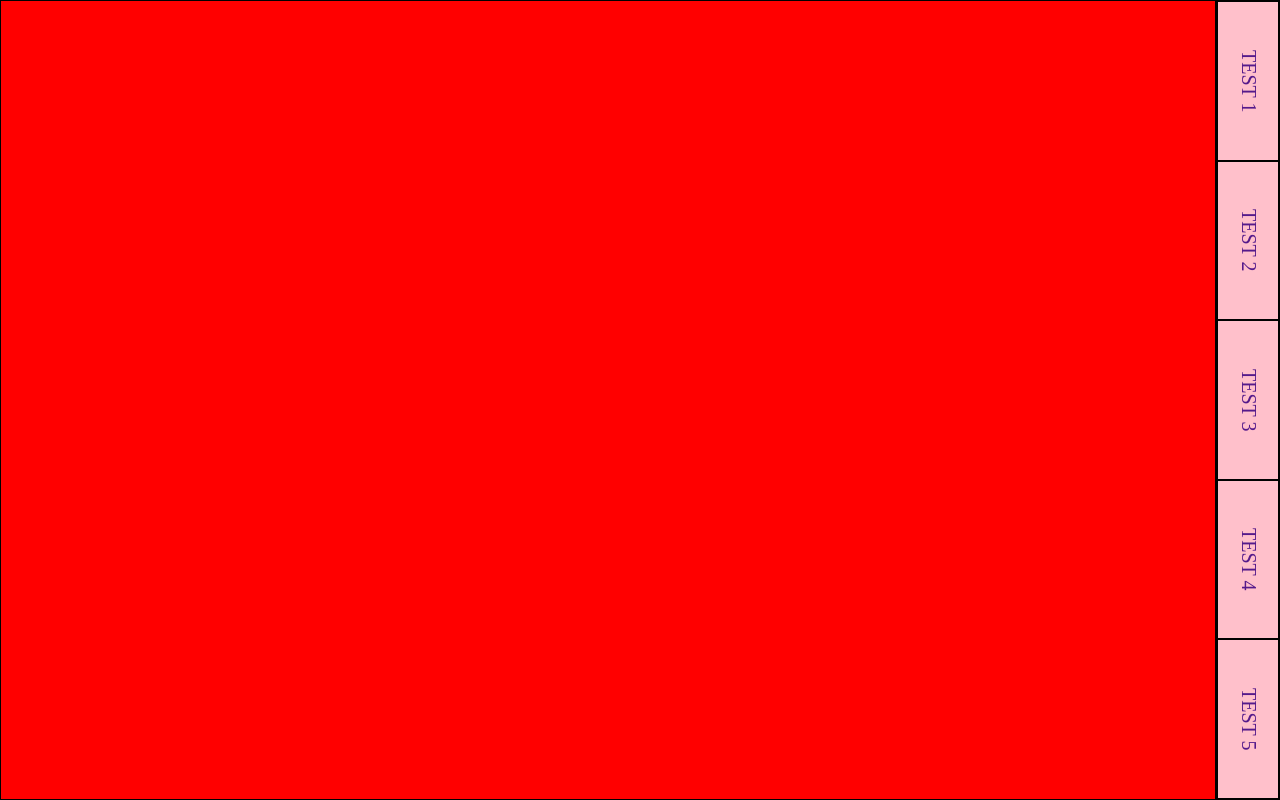
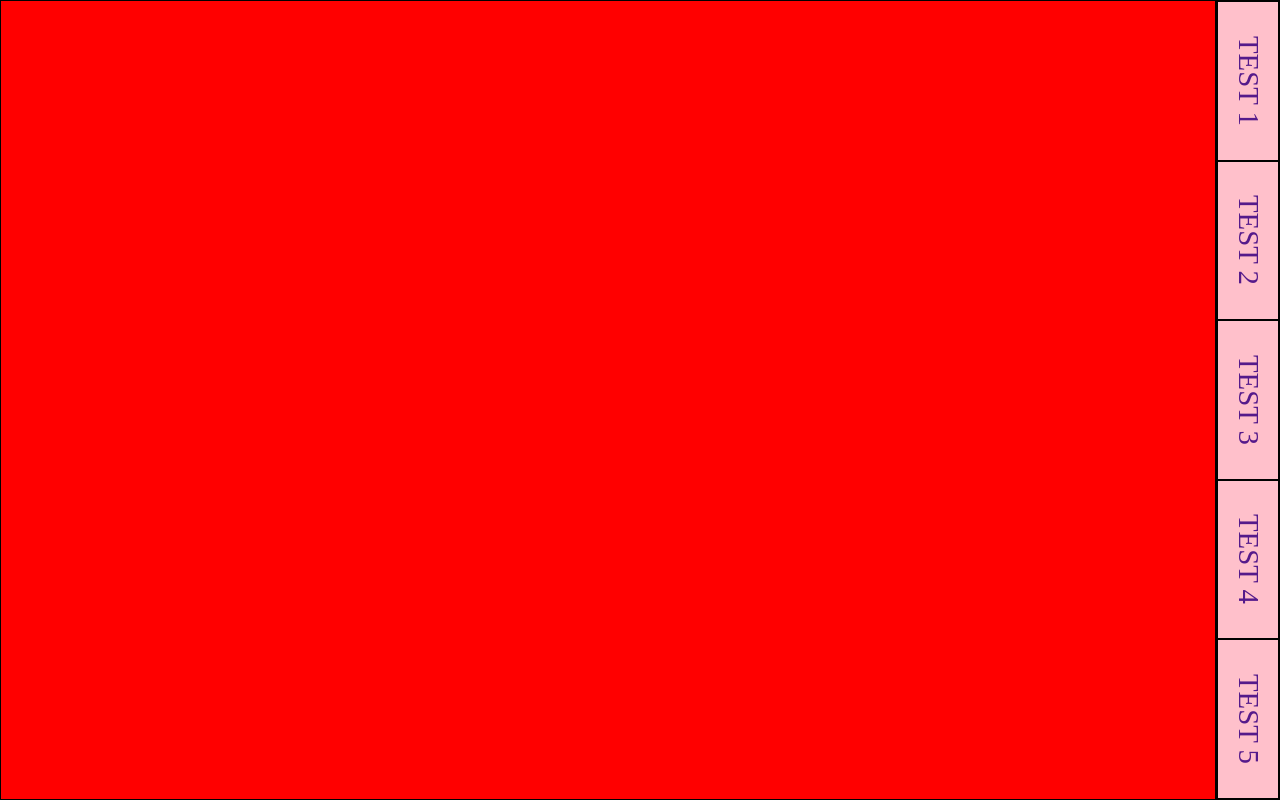
Before and after one commit to 2351879-Ricardo/TestEnviornmentWeb, a plain HTML site: page index.html in a window 1280 px wide. Drawn offline with Linux system fonts and the light colour scheme.

Commit message:
Font Size Adjustment (rem to vmax)

```diff
--- a/CSS_Folder/style.css
+++ b/CSS_Folder/style.css
@@ -67,5 +67,5 @@ nav ul li a {
   /* Text Styling */
   writing-mode: vertical-rl;
   text-decoration: none;
-  font-size: 1.25rem;
+  font-size: 2.25vmax;
 }
```
